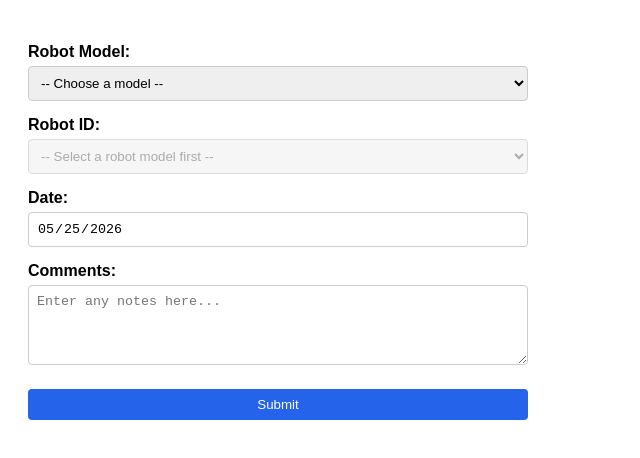
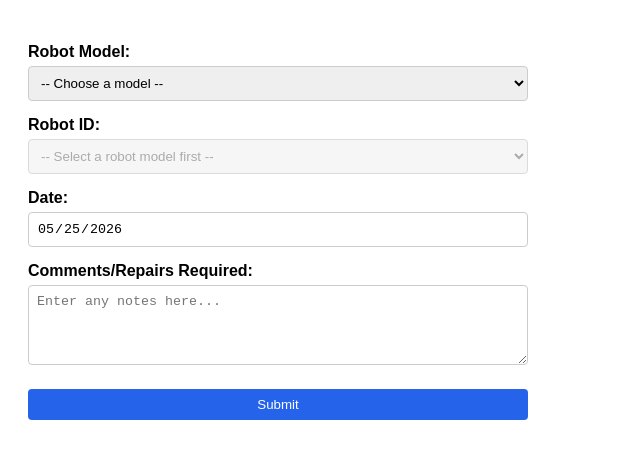
Before and after one commit to Scratchie93/MachineLog, a plain HTML site: page index.html in a window 1280 px wide. Shown: the whole page, without its empty margins (0-640 px from the left). Drawn offline with Linux system fonts and the light colour scheme.

Commit message:
Update index.html

```diff
--- a/index.html
+++ b/index.html
@@ -64,7 +64,7 @@
   <label for="date">Date:</label>
   <input type="date" id="date" name="date" readonly>
 
-  <label for="comments">Comments:</label>
+  <label for="comments">Comments/Repairs Required:</label>
   <textarea id="comments" name="comments" placeholder="Enter any notes here..."></textarea>
 
   <button type="submit">Submit</button>
```
